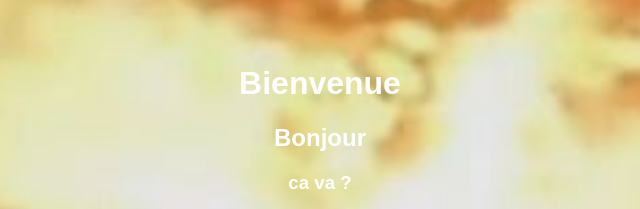
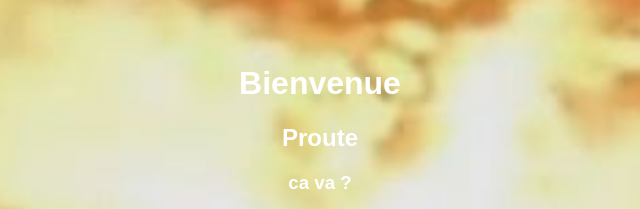
Before and after one commit to axelpm4/cat, a plain HTML site: page index.html in a window 1280 px wide. Shown: the top 209 px of the page, 320-960 px from the left. Drawn offline with Linux system fonts and the light colour scheme.

Commit message:
ajout h2v3

```diff
--- a/index.html
+++ b/index.html
@@ -5,7 +5,7 @@
 <title>Site Troll Cat</title>
 <header>
     <h1>Bienvenue</h1>
-    <h2>Bonjour</h2>
+    <h2>Proute</h2>
     <h3>ca va ?</h3>
 </header>
 <style>
```
